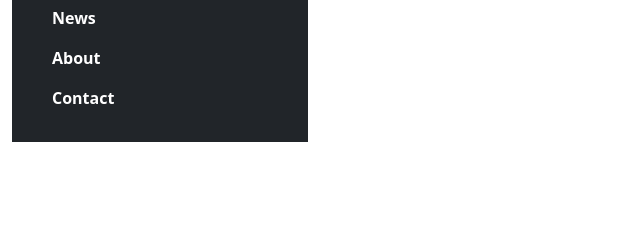
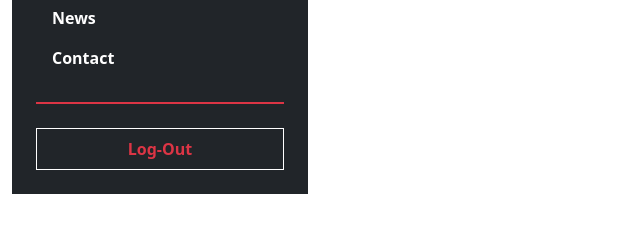
Before and after one commit to johnasblasco/SAD-main, a PHP site: page /dashboard.php in a window 1280 px wide. Shown: the part 138-378 px from the top of the page, without its empty margins (0-640 px from the left). Run offline with PHP 8.4, Linux system fonts and the light colour scheme; data that the repository does not hold is empty.

Commit message:
90% done

```diff
--- a/dashboard.php
+++ b/dashboard.php
@@ -20,12 +20,7 @@ table td{
     text-align: center;
     vertical-align: middle;
 }
-#ed{
-    border: 1px solid #4283e8;
-    background-color: #4283e8;
-    padding: 1vh 1vw;
-    color: #F1EFEF;
-}
+
 #del{
     border: 1px solid #bc1b22;
     background-color: #bc1b22;
@@ -41,6 +36,7 @@ table td{
     background-color: #F1EFEF;
     color: #4283e8;
 }
+
 </style>
 <body>
   <div class="container-fluid">
@@ -51,16 +47,19 @@ table td{
           <div class="border-bottom border-2 border-danger"><br></div>
           <ul class="nav flex-column">
             <li class="nav-item">
-              <a class="nav-link text-white fw-bold" href="#">Home</a>
+              <a class="nav-link text-white fw-bold" href="index.php">Home</a>
             </li>
-            <li class="nav-item">
+            <li class="snav-item">
               <a class="nav-link text-white fw-bold" href="#">News</a>
             </li>
             <li class="nav-item">
-              <a class="nav-link text-white fw-bold" href="#">About</a>
+              <a class="nav-link text-white fw-bold" href="#">Contact</a>
             </li>
+          <div class="border-bottom border-2 border-danger"><br></div><br>
             <li class="nav-item">
-              <a class="nav-link text-white fw-bold" href="#">Contact</a>
+            <a class="logout nav-link border border-white text-danger text-center fw-bold p-2" href="admin.php">
+                Log-Out
+            </a>
             </li>
           </ul>
         </div>
--- a/delete.php
+++ b/delete.php
@@ -23,15 +23,14 @@ setTimeout(function() {
     var alertDiv = document.createElement("div");
 
     // Styling for the alert
-    alertDiv.style.cssText = "position: fixed; top: 50%; left: 50%; transform: translate(-50%, -50%); background-color: #FF5733; color: #FFF; padding: 20px; border-radius: 10px; font-size: 24px; text-align: center; box-shadow: 0 4px 8px rgba(0,0,0,0.1);";
+    alertDiv.style.cssText = "position: fixed; top: 50%; left: 50%; transform: translate(-50%, -50%); background-color: #bc1b22; color: #FFF; padding: 20px; border-radius: 10px; font-size: 24px; text-align: center; box-shadow: 0 4px 8px rgba(0,0,0,0.1);";
 
     alertDiv.textContent = message;
     document.body.appendChild(alertDiv);
 
-    // Redirect after a delay (2 seconds in this case)
     setTimeout(function() {
         window.location.href = '/SAD-main/dashboard.php';
-    }, 2000);
+    }, 1000);
 
 }, 1000);
 </script>
```
Also changed, not shown: index.php (+17 -26 lines), reservation.php (+6 -2 lines).
